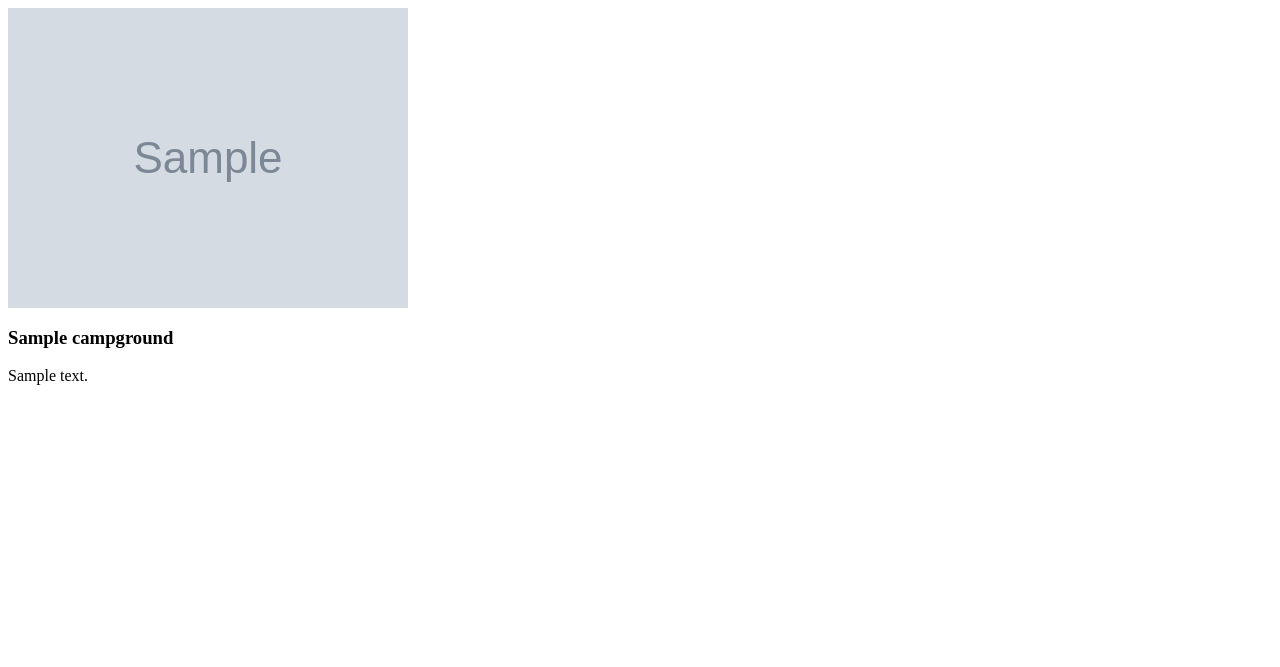
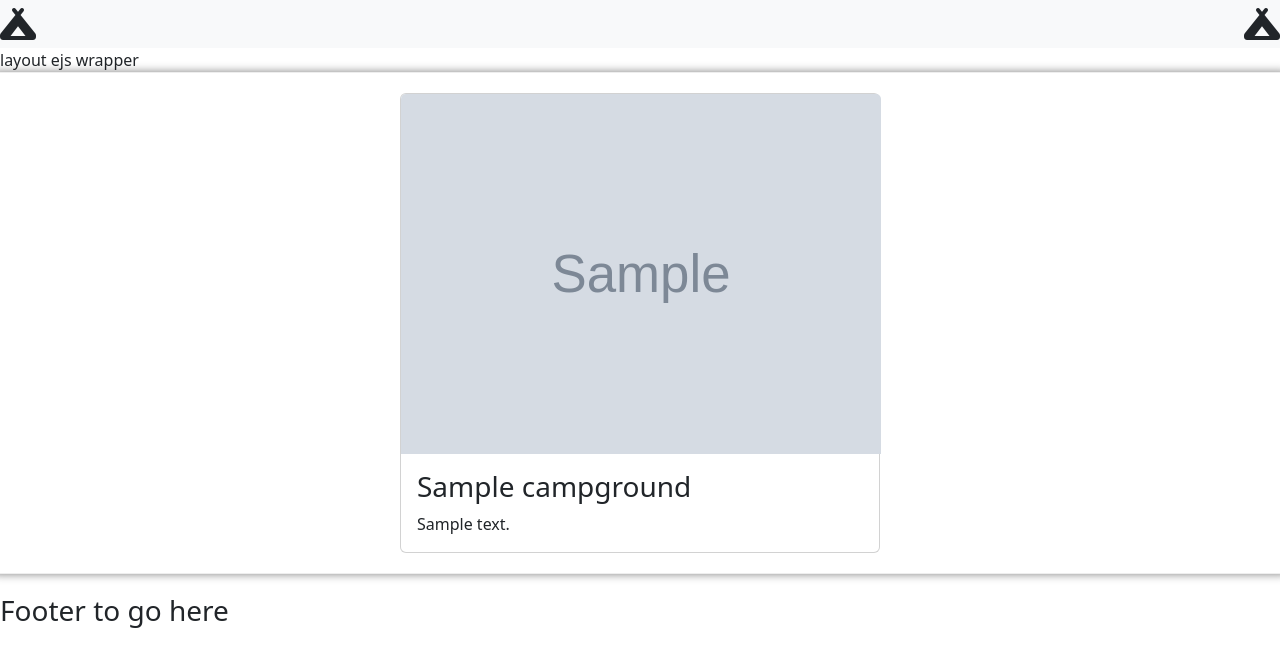
Before and after one commit to lexcraw4d/campAroundCampAround, a Node server app: page /campgrounds in a window 1280 px wide. Shown: the top 667 px of the page. Run offline with Node 20, Linux system fonts and the light colour scheme; tables that the repository leaves empty hold one stand-in row (values such as "Sample post"); some libraries are stand-ins or nearby versions.

Commit message:
added cards for campgrounds and  ejs layout for nav/footer

```diff
--- a/package.json
+++ b/package.json
@@ -15,6 +15,7 @@
     "dotenv": "^16.0.1",
     "ejs": "^3.1.8",
     "express": "^4.18.1",
+    "express-ejs-layouts": "^2.5.1",
     "mongoose": "^6.5.0"
   },
   "devDependencies": {
--- a/public/styles.css
+++ b/public/styles.css
@@ -3,3 +3,17 @@ h1 {
     justify-content: center;
 
 }
+.campgrounds-card{
+    width: 100%;
+    height: 100%;
+    border-radius: 10px;
+    box-shadow: 0px 0px 10px rgba(0,0,0,0.5);
+    transition: all 0.3s ease-in-out;
+    background-color: #fff;
+    border: 1px solid #eee;
+    margin-bottom: 20px;
+    padding: 20px;
+    display: flex;
+    justify-content: space-evenly;
+    flex-wrap: wrap;
+}
--- a/routes/clientRoutes/pagesRouter.js
+++ b/routes/clientRoutes/pagesRouter.js
@@ -3,7 +3,7 @@ const router = express.Router();
 const { getCampgrounds, createCampground } = require('../../controllers/browserController');
 router
 .get('/', (req, res) => {
-  res.render('index');
+  res.render('home');
 })
 .get('/campgrounds', getCampgrounds)
 .post('/createCampground', createCampground)
--- a/server.js
+++ b/server.js
@@ -2,11 +2,13 @@ const express = require('express');
 const app = express();
 const connectDB = require('./config/connection');
 const PORT = process.env.PORT || 3001;
+const path = require('path');
+const expressLayouts = require('express-ejs-layouts');
 // const cors = require('cors');
 connectDB()
-
+app.use(expressLayouts);
 app.set('view engine', 'ejs')
-app.use(express.static('public'))
+app.use(express.static(path.join(__dirname, 'public')));
 app.use(express.urlencoded({extended:true}))
 app.use(express.json())
 // app.use(cors())
--- a/views/campgrounds.ejs
+++ b/views/campgrounds.ejs
@@ -1,11 +1,19 @@
-<% campgrounds.forEach(camp => { %>
-<div class="campground">
-  <div class="campground-img">
-    <img src="<%= camp.image %>" alt="<%= camp.name %>">
-  </div>
-  <div class="campground-info">
-    <h3><%= camp.name %></h3>
-    <p><%= camp.description %></p>
+<div class="row">
+  <div class="col-md-4 campgrounds-card">
+  <% campgrounds.forEach(camp => { %>
+    <div class="card " style="width: 30rem">
+      <img
+        class="card-img-top campground-img"
+        style="width: 30rem"
+        src="<%= camp.image %>"
+        alt="<%= camp.name %>"
+      />
+      <div class="card-body">
+        <h3 class="card-title campground-info"><%= camp.name %></h3>
+        <p class="card-text"><%= camp.description %></p>
+        <!-- <a href="#" class="btn btn-primary">Go somewhere</a> -->
+      </div>
+    </div>
+    <% }) %>
   </div>
 </div>
-<% }) %>
--- /dev/null
+++ b/views/layout.ejs
@@ -0,0 +1,24 @@
+<!DOCTYPE html>
+<html lang="en">
+<head>
+    <meta charset="UTF-8">
+    <meta http-equiv="X-UA-Compatible" content="IE=edge">
+    <meta name="viewport" content="width=device-width, initial-scale=1.0">
+    <title>Document</title>
+    <script src="https://kit.fontawesome.com/81f0b7259f.js" crossorigin="anonymous"></script>
+    <link href="https://cdn.jsdelivr.net/npm/bootstrap@5.2.0/dist/css/bootstrap.min.css" rel="stylesheet" integrity="sha384-gH2yIJqKdNHPEq0n4Mqa/HGKIhSkIHeL5AyhkYV8i59U5AR6csBvApHHNl/vI1Bx" crossorigin="anonymous">
+
+    <link rel="stylesheet" href="/styles.css" />
+</head>
+<body>
+    <nav class="navbar sticky-top navbar-light bg-light">
+        <i class="fas fa-campground fa-2x"></i>
+        <i class="fas fa-campground fa-2x"></i>
+      </nav>
+    layout ejs wrapper
+
+    <%- body %>
+
+    <h3>Footer to go here</h3>
+</body>
+</html>
```
Also changed, not shown: views/home.ejs (renamed from views/index.ejs), 1 other file.
